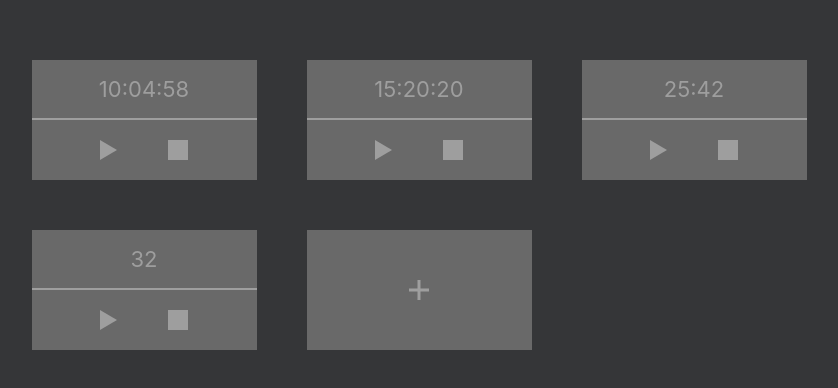
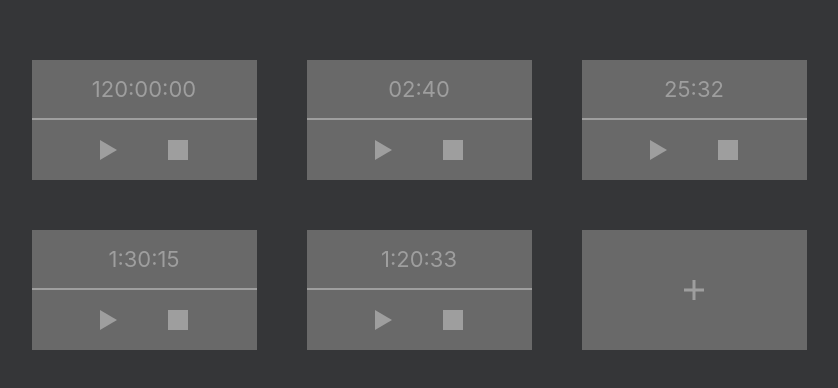
Before and after one commit to steelWinds/test-task-studio-belyaevs, a Vue app: page / in a window 1280 px wide. Shown: the top 388 px of the page, without its empty margins (221-1059 px from the left). Built offline with nearby package versions, Linux system fonts and the light colour scheme.

Commit message:
update(app): some updates

```diff
--- a/index.d.ts
+++ b/index.d.ts
@@ -1 +1 @@
-declare type StartPoint = [number, number, number, number];
+declare type TransformFunction = (formatStr: string) => string;
--- a/src/App.vue
+++ b/src/App.vue
@@ -7,15 +7,16 @@ import PlusSvg from '@/assets/plus.svg?component'
 
 const { scrollToFullSize } = useScrollPage()
 
-const timers = ref<StartPoint[]>([
-  [10, 4, 58, 0],
-  [15, 20, 20, 0],
-  [0, 25, 42, 0],
-  [0, 0, 32, 0],
+const timers = ref<number[]>([
+  432_000_000,
+  160_000,
+  1_532_000,
+  5_415_000,
+  4_833_000
 ])
 
 const onAddTimer = async () => {
-  timers.value.push([0, 0, 0, 0])
+  timers.value.push(0)
 }
 
 watch(timers, scrollToFullSize, { deep: true, flush: 'post' })
@@ -28,7 +29,7 @@ watch(timers, scrollToFullSize, { deep: true, flush: 'post' })
         <VCounterCard
           v-for="(point, id) of timers"
           :key="id"
-          :start-point="point"
+          :timestamp="point"
         />
 
         <button
--- a/src/components/VCounterCard.vue
+++ b/src/components/VCounterCard.vue
@@ -8,10 +8,14 @@ import StopIcon from '@/assets/square.svg?component'
 import PauseIcon from '@/assets/pause.svg?component'
 
 interface Props {
-  startPoint?: StartPoint;
+  timestamp?: number;
 }
 
 const props = defineProps<Props>()
+
+const parseFormatTime = (str: string) => {
+  return str.replace(/^0+:?/gms, '')
+}
 
 const {
   isRunning,
@@ -19,7 +23,10 @@ const {
   pause: onPause,
   start: onStart,
   stop: onStop,
-} = useTimer(props.startPoint ?? [0, 0, 0, 0])
+} = useTimer({
+  timestamp: props.timestamp,
+  parse: parseFormatTime
+})
 </script>
 
 <template>
@@ -32,7 +39,7 @@ const {
       aria-controls="btn-group"
     >
       <time class="text-[22px] text-gray transition-colors duration-200" :class="{'text-white': isRunning}">
-        {{ formatTime || '00' }}
+        {{ formatTime || '0' }}
       </time>
     </div>
 
--- /dev/null
+++ b/src/composables/use-format-number.ts
@@ -0,0 +1,9 @@
+export const useFormatNumber = (pad: number = 2, symbol: string = '0') => {
+  const format = (num: number) => {
+    return num.toString().padStart(pad, symbol);
+  }
+
+  return {
+    format
+  }
+}
--- a/src/composables/use-timer.ts
+++ b/src/composables/use-timer.ts
@@ -1,24 +1,43 @@
 import { ref, computed } from 'vue'
+import { useFormatNumber } from '@/composables/use-format-number'
 
-export const useTimer = (startPoint: StartPoint, ms: number = 1000) => {
+interface Params {
+  timestamp?: number
+  separator?: string,
+  segments?: boolean,
+  parse?: TransformFunction,
+  msTimeout?: number
+}
+
+export const useTimer = (params: Params) => {
+  const {
+    timestamp = 0,
+    separator = ':',
+    segments = false,
+    parse = String,
+    msTimeout = 1000
+  } = params
+
   let _start = 0
   let _timeoutId: NodeJS.Timer
-  const _timer = ref(new Date().setHours(...startPoint))
+  const _timer = ref(timestamp)
 
   const isRunning = ref(false)
 
+  const { format } = useFormatNumber()
+
   const formatTime = computed(() => {
-    const formatStr = new Intl.DateTimeFormat('en', {
-      minute: "numeric",
-      second: "numeric",
-      hour: "numeric",
-      formatMatcher: 'basic',
-      hourCycle: 'h23'
-    }).format(_timer.value)
+    const dateTime = new Date(_timer.value)
 
-    const result = formatStr.match(/[0-9][1-9]+|[1-9][0-9]+|[0-9]+$$/gms)?.join(':')
+    const seconds = dateTime.getSeconds()
+    const minutes = dateTime.getMinutes()
+    const hours = Math.floor(_timer.value / (1000 * 60 * 60))
 
-    return result
+    console.log(format(hours))
+
+    const result = [hours, minutes, seconds].map(format).join(separator)
+
+    return parse(result)
   })
 
   const _updateStartPoint = () => _start = Date.now()
@@ -37,10 +56,10 @@ export const useTimer = (startPoint: StartPoint, ms: number = 1000) => {
     const cl = () => {
       tick()
 
-      _timeoutId = setTimeout(cl, ms)
+      _timeoutId = setTimeout(cl, msTimeout)
     }
 
-    _timeoutId = setTimeout(cl, ms)
+    _timeoutId = setTimeout(cl, msTimeout)
   }
 
   const stop = () => {
@@ -48,7 +67,7 @@ export const useTimer = (startPoint: StartPoint, ms: number = 1000) => {
 
     clearTimeout(_timeoutId)
 
-    _timer.value = new Date().setHours(...startPoint)
+    _timer.value = timestamp
   }
 
   const pause = () => {
```
